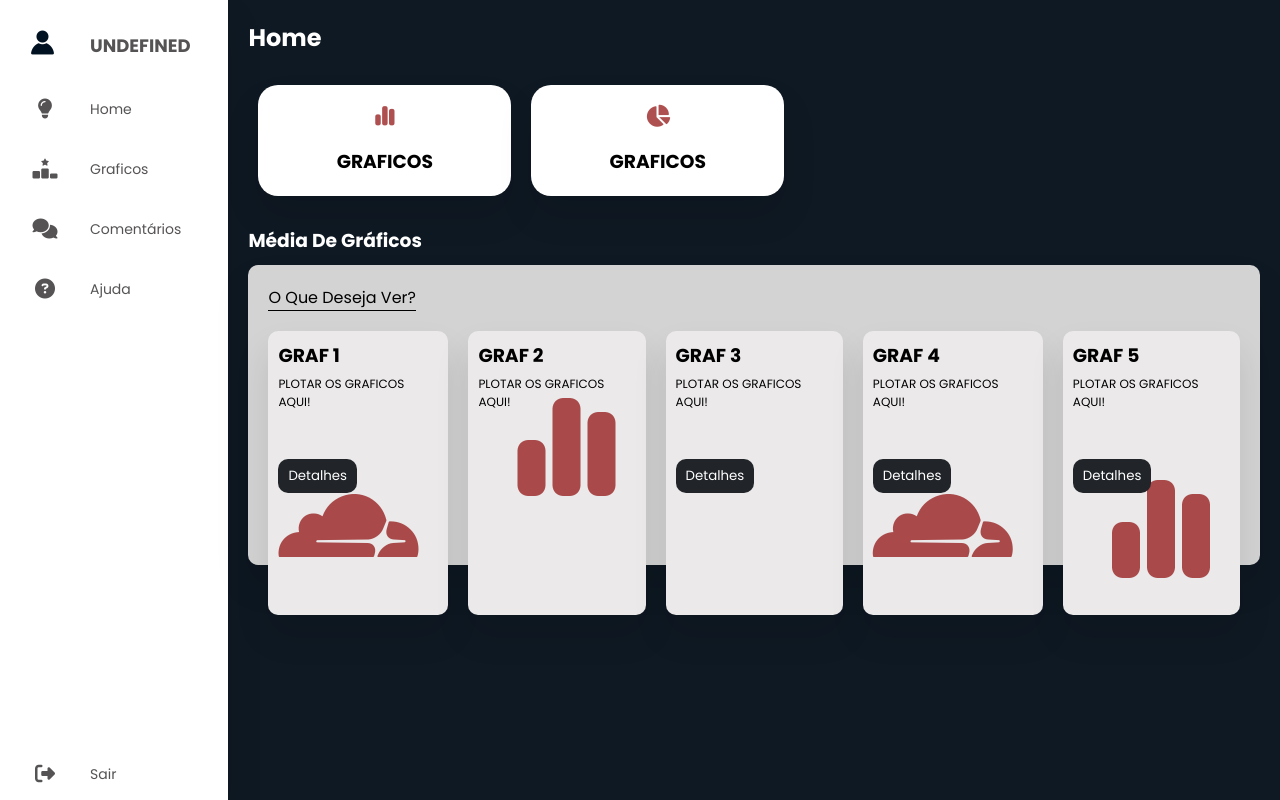
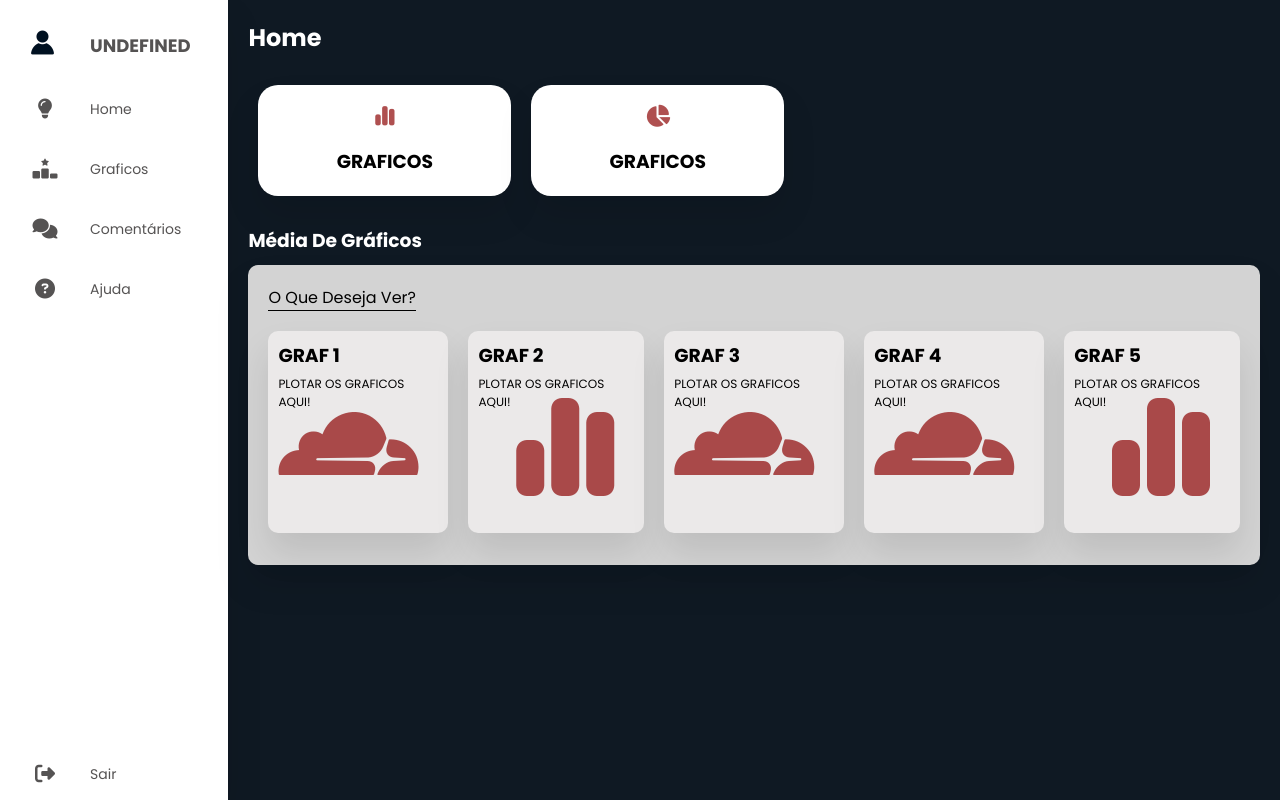
Before and after one commit to Vault-Wise/Site_institucional, a website: page public/dashboard/home.html in a window 1280 px wide. Drawn offline with Linux system fonts and the light colour scheme.

Commit message:
Ajustes tela Home Dashboard

```diff
--- a/public/dashboard/home.html
+++ b/public/dashboard/home.html
@@ -6,7 +6,7 @@
     <meta charset="UTF-8">
     <meta http-equiv="X-UA-Compatible" content="IE=edge">
     <meta name="viewport" content="width=device-width, initial-scale=1.0">
-    <title>Dashboard | VETRIC</title>
+    <title>Dashboard | VaultWise</title>
 
 
     <link rel="stylesheet" href="./../css/dashboard.css">
@@ -73,7 +73,6 @@
                         <div class="caixa1">
                             <h3>GRAF 1</h3>
                             <p>PLOTAR OS GRAFICOS AQUI!</p>
-                            <button>Detalhes</button>
                             <i class="fa-brands fa-cloudflare a"></i>
                         </div>
                         <div class="caixa1">
@@ -84,18 +83,16 @@
                         <div class="caixa1">
                             <h3>GRAF 3</h3>
                             <p>PLOTAR OS GRAFICOS AQUI!</p>
-                            <button>Detalhes</button>
+                            <i class="fa-brands fa-cloudflare a"></i>
                         </div>
                         <div class="caixa1">
                             <h3>GRAF 4</h3>
                             <p>PLOTAR OS GRAFICOS AQUI!</p>
-                            <button>Detalhes</button>
                             <i class="fa-brands fa-cloudflare a"></i>
                         </div>
                         <div class="caixa1">
                             <h3>GRAF 5</h3>
                             <p>PLOTAR OS GRAFICOS AQUI!</p>
-                            <button>Detalhes</button>
                             <i class="fa-solid fa-chart-simple d"></i>
                         </div>
                     </div>
```
